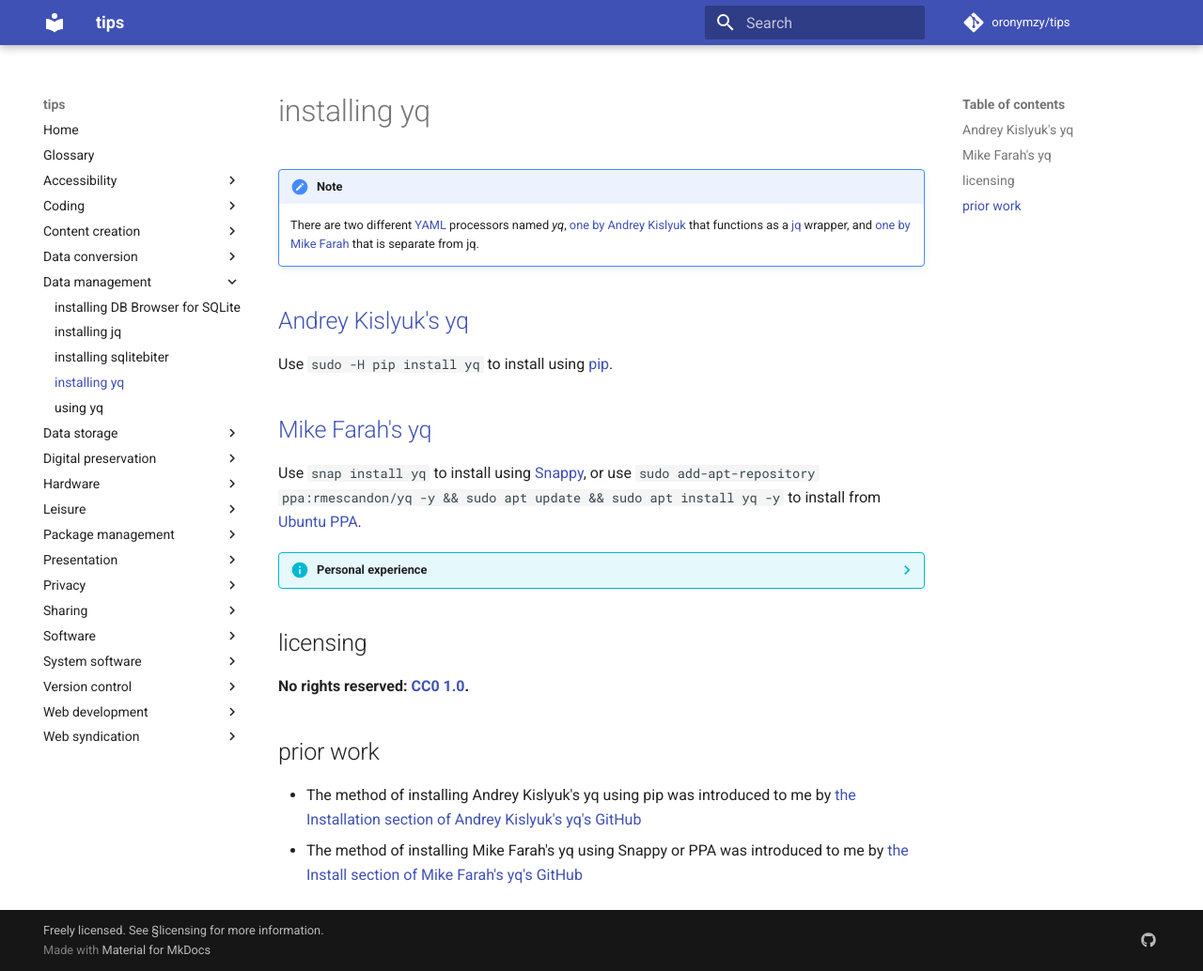
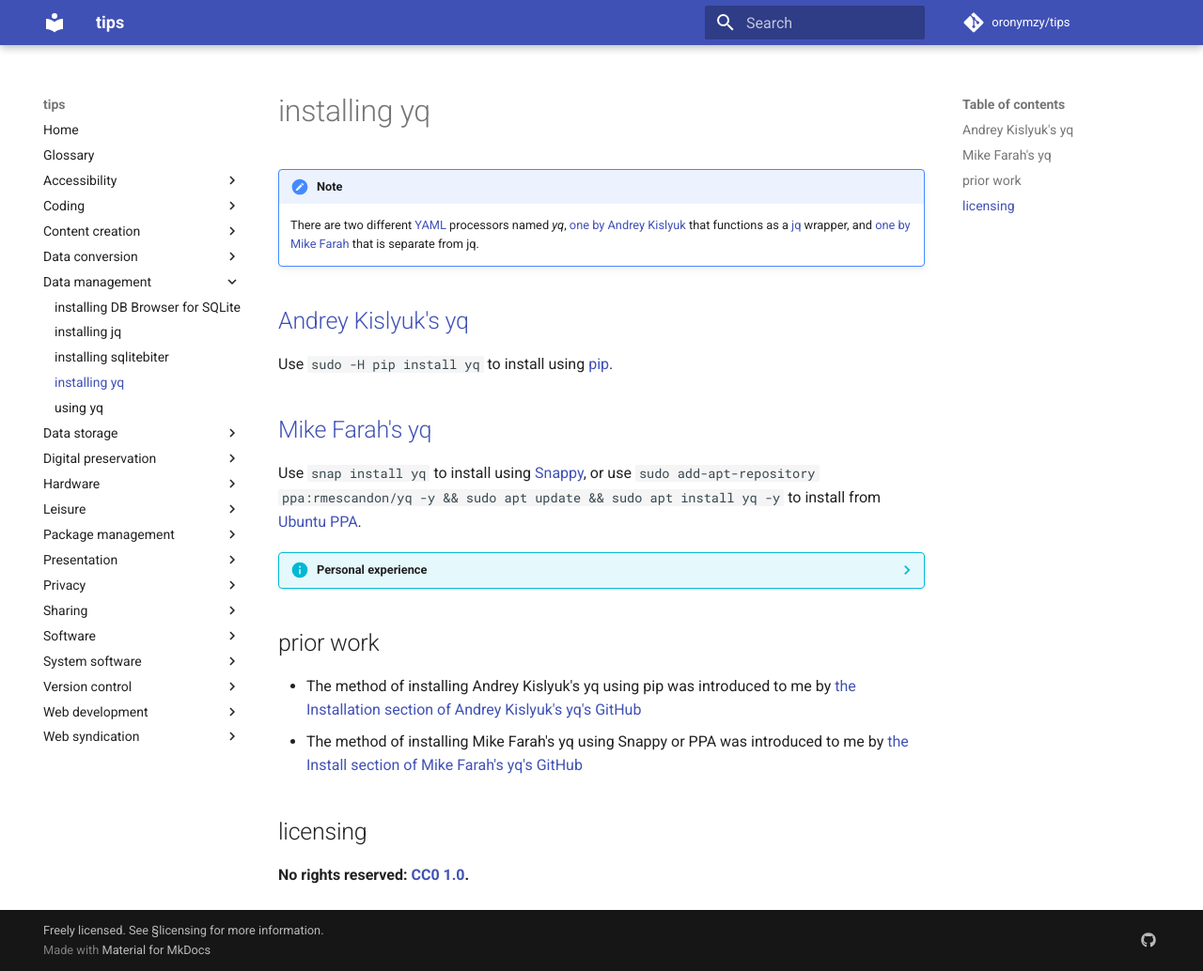
Before and after one commit to oronymzy/tips, an MkDocs documentation site: the page built from docs/instlyq.md, in a window 1280 px wide and 1034 px high. Shown: the whole window at 94% size. Built offline with MkDocs 1.6.1 and Material for MkDocs 9.7.7, drawn with Linux system fonts in a browser that asks for light colours; comment, search, counter and statistics services are not loaded.

```diff
--- a/docs/instlyq.md
+++ b/docs/instlyq.md
@@ -15,12 +15,12 @@ Use `snap install yq` to install using [Snappy](https://en.wikipedia.org/wiki/Sn
     - Snappy installation tested in Kubuntu 17.10.
     - PPA installation does not work in Kubuntu 17.10.
 
-## licensing
-**No rights reserved: [CC0 1.0](https://creativecommons.org/publicdomain/zero/1.0/).**
-
 ## prior work
 - The method of installing Andrey Kislyuk's yq using pip was introduced to me by [the Installation section of Andrey Kislyuk's yq's GitHub](https://github.com/kislyuk/yq#installation)
 - The method of installing Mike Farah's yq using Snappy or PPA was introduced to me by [the Install section of Mike Farah's yq's GitHub](https://github.com/mikefarah/yq#install)
 
+## licensing
+**No rights reserved: [CC0 1.0](https://creativecommons.org/publicdomain/zero/1.0/).**
+
 [Andrey Kislyuk's yq]: https://github.com/kislyuk/yq
 [Mike Farah's yq]: https://github.com/mikefarah/yq
```
